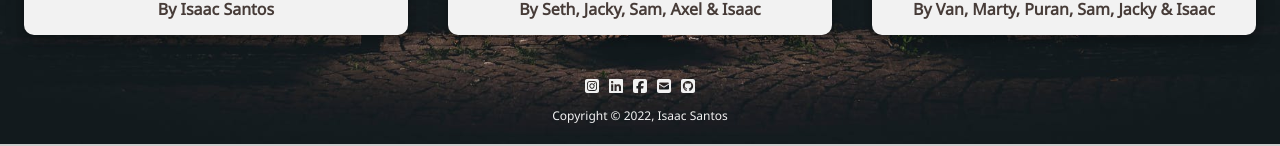
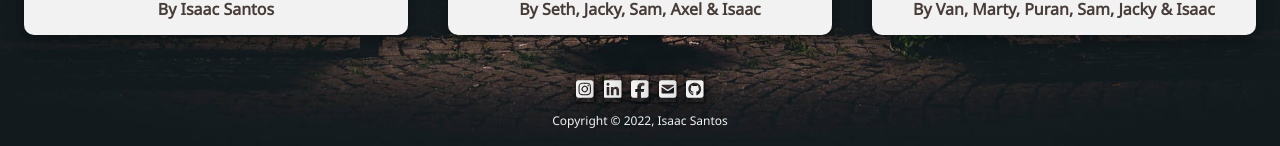
Before and after one commit to Santosisaac13690/Portfolio, a React (Create React App) app: page /projects in a window 1280 px wide. Shown: the part 882-1028 px from the top of the page. Built offline with nearby package versions, Linux system fonts and the light colour scheme.

Commit message:
nav fix & css update

```diff
--- a/src/App.css
+++ b/src/App.css
@@ -63,6 +63,8 @@ footer ul li {
 
 footer ul li a {
   color: #f2f2f2;
+  font-size: 20px;
+  box-shadow: 1px 1px 2px rgba(0, 0, 0, 0.5), 0 0 25px rgba(0, 0, 0, 0.5), 0 0 5px rgba(0, 0, 0, 0.5);
 }
 
 footer ul li a:hover {
--- a/src/components/Nav.jsx
+++ b/src/components/Nav.jsx
@@ -38,7 +38,7 @@ export default class Nav extends Component {
                         <div className='nav-open'>
                             <div className='nav-menu'>
                                 <div className='closed-nav'>
-                                    <h3>ISAAC SANTOS</h3>
+                                    <Link to='/' className='name'><h3>ISAAC SANTOS</h3></Link>
                                     <a aria-label="open-nav" onClick={Handlechange}><FontAwesomeIcon icon={faXmark} /></a>
                                 </div>
 
```
